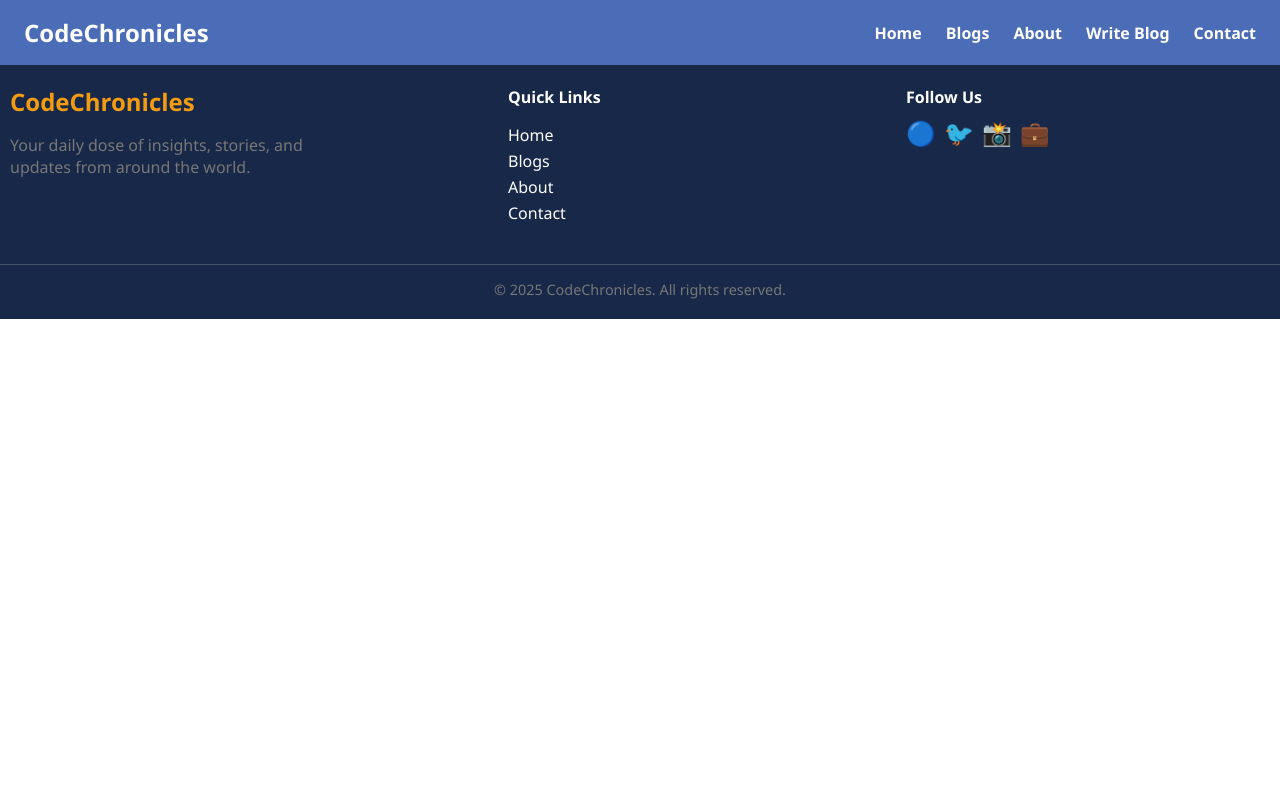
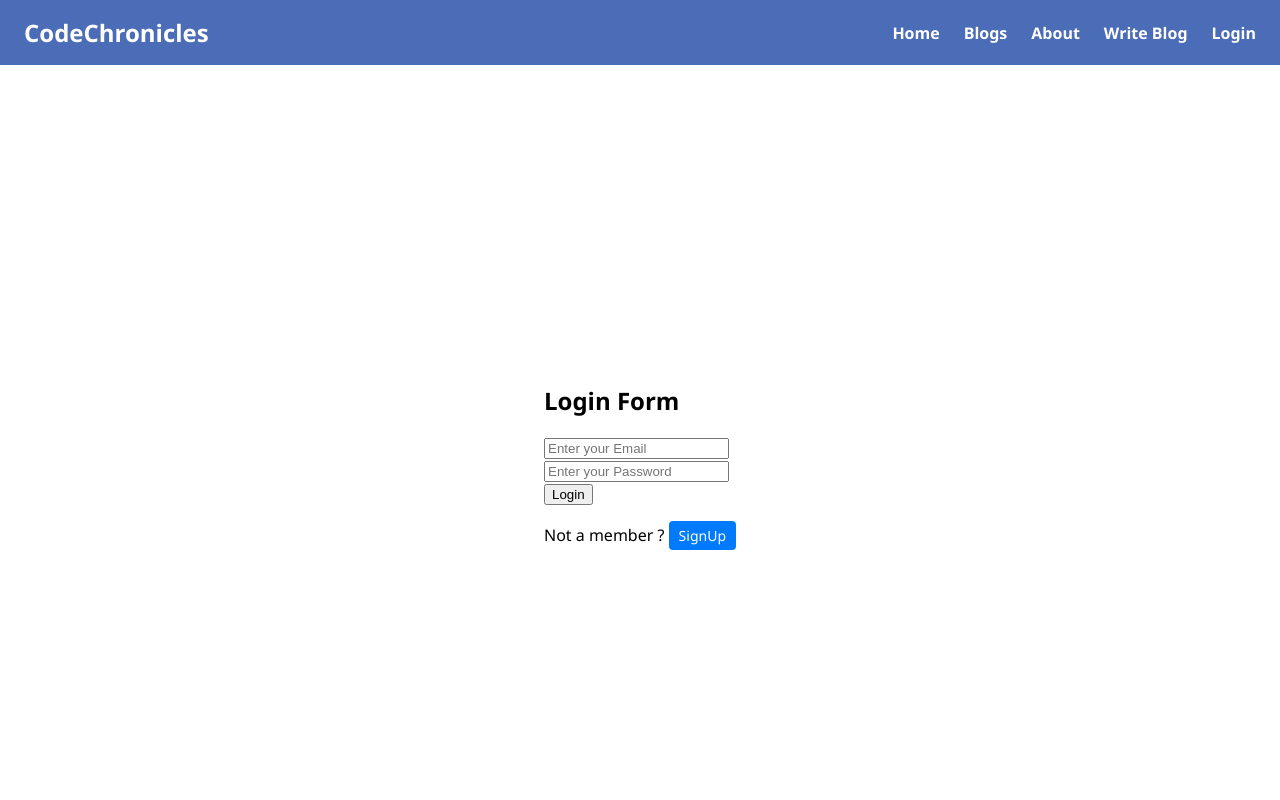
Before and after one commit to codingeet/blog_site, a React (Create React App) app in the folder frontend/: page /login in a window 1280 px wide. Shown: the top 800 px of the page. Built offline with nearby package versions, Linux system fonts and the light colour scheme.

Commit message:
basic login form added

```diff
--- a/frontend/src/App.js
+++ b/frontend/src/App.js
@@ -6,6 +6,8 @@ import Blogs from "./pages/Blogs";
 import About from "./pages/About";
 import WriteBlog from "./pages/WriteBlog";
 import DetailBlog from "./pages/DetailBlog";
+import Login from "./pages/Login";
+
 
 
 
@@ -18,7 +20,7 @@ function App() {
         <Route path="/blogs" element={<Blogs />} />
         <Route path="/about" element={<About />} />
         <Route path="/write-blog" element={<WriteBlog />} />
-        {/* <Route path="/contact" element={<Contact />} /> */}
+        <Route path="/login" element={<Login/>} />
         {/* Optional: Dynamic route */}
         <Route path="/blogs/:id" element={<DetailBlog />} />
       </Routes>
--- a/frontend/src/components/Header.jsx
+++ b/frontend/src/components/Header.jsx
@@ -19,7 +19,7 @@ const Header = () => {
         <Link to="/blogs">Blogs</Link>
         <Link to="/about">About</Link>
         <Link to="/write-blog">Write Blog</Link>
-        <Link to="/contact">Contact</Link>
+        <Link to="/login">Login</Link>
       </nav>
 
       <button className="menu-toggle" onClick={toggleMenu}>
--- a/frontend/src/index.css
+++ b/frontend/src/index.css
@@ -49,3 +49,20 @@ body,
 .right {
   float: right;
 }
+
+.link-button {
+  display: inline-block;
+  padding: 5px 10px;
+  background-color: #007bff;   /* Bootstrap blue */
+  color: #fff;
+  text-decoration: none;
+  border: none;
+  border-radius: 4px;
+  cursor: pointer;
+  font-size: 14px;
+  transition: background-color 0.3s ease;
+}
+
+.link-button:hover {
+  background-color: #0056b3;
+}
--- /dev/null
+++ b/frontend/src/pages/Login.jsx
@@ -0,0 +1,35 @@
+import React, { useState } from "react";
+import "../styles/Login.css"
+
+export default function AuthForm() {
+    const [isLoginForm, toggleLoginForm] = useState(true);
+    return (
+        <div className="container">
+            <div className="form-container">
+
+                {isLoginForm ? <>
+                    <div className="form">
+                        <h2>Login Form</h2>
+                        <div className='email-wrap'>
+                            <input type="text" id="email" name="email" placeholder="Enter your Email" />
+                        </div>
+                        <div className='passward-wrap'>
+                            <input type="text" id="password" name="password" placeholder="Enter your Password" />
+                        </div>
+                        <button>Login</button>
+                        <p>Not a member ? <span className="link-button" onClick={() => toggleLoginForm(false)}> SignUp</span></p>
+                    </div>
+                </> : <>
+                    <div className="form">
+                        <h2>SignUp Form</h2>
+                        <input type="email" placeholder="Email" />
+                        <input type="password" placeholder="Password" />
+                        <input type="password" placeholder=" Confirm Password" />
+                        <button>SignUp</button>
+                        <p>Already have an account ? <span className="link-button" onClick={() => toggleLoginForm(true)}> SignIn</span></p>
+                    </div>
+                </>}
+            </div>
+        </div>
+    )
+}
--- a/frontend/src/pages/WriteBlog.jsx
+++ b/frontend/src/pages/WriteBlog.jsx
@@ -11,6 +11,7 @@ import TextAlign from '@tiptap/extension-text-align'
 import Color from '@tiptap/extension-color'
 import "../styles/WriteBlog.css";
 import Alert from '../components/Alert'
+
 
 
 const alertConfig = {
@@ -191,6 +192,7 @@ export default function WriteBlog() {
         <EditorContent editor={editor} className="editor-content" />
         <button className="btn btn-primary right submit" type='button' onClick={handleSubmit}>Submit</button>
       </div>
+
     </div>
   );
 };
--- /dev/null
+++ b/frontend/src/styles/Login.css
@@ -0,0 +1,21 @@
+ .container{
+  display: flex;
+  justify-content: center;
+  align-items: center;
+  height: 100vh;
+  width: 100%;
+}
+
+.email-wrap .password-wrap {
+   padding: 8px;
+   width: 100%;
+
+   input {
+     width: 92%;
+     height: 30px;
+   }
+
+   label {
+    margin-right: 8px;
+   }
+ }
```
